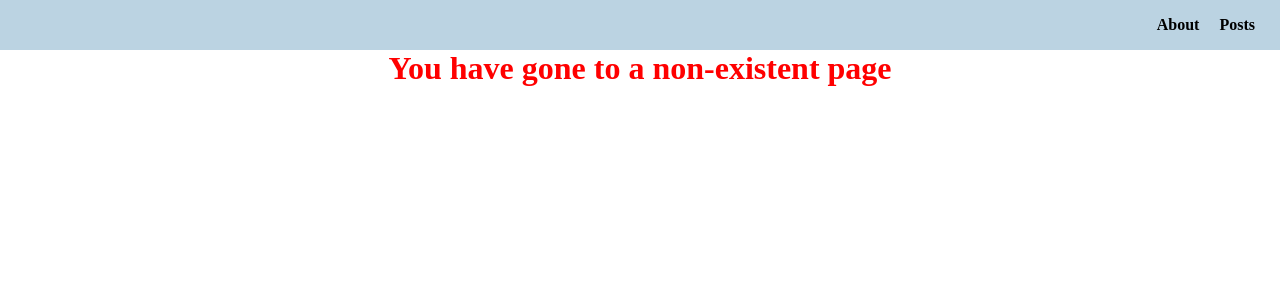
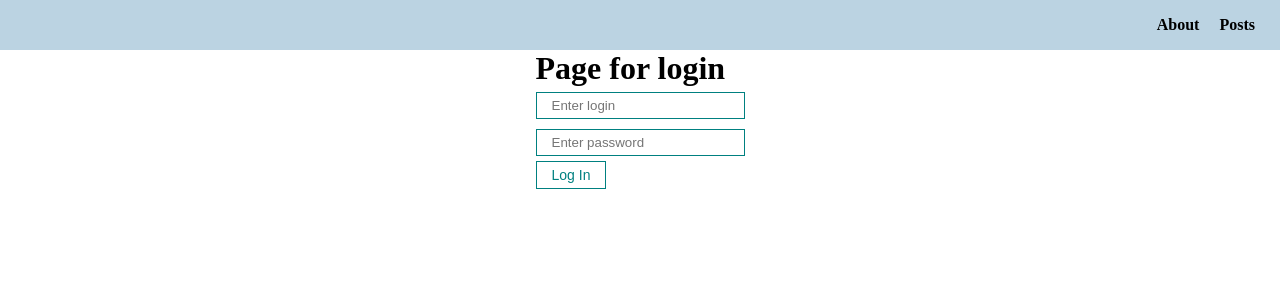
Before and after one commit to Alaska-999/React-project-2, a React (Create React App) app: page /login in a window 1280 px wide. Shown: the top 300 px of the page. Built offline with nearby package versions, Linux system fonts and the light colour scheme.

Commit message:
improved navigation added login page

```diff
--- a/src/Components/AppRouter.jsx
+++ b/src/Components/AppRouter.jsx
@@ -4,18 +4,53 @@ import About from "../Pages/About";
 import Posts from "../Pages/Posts";
 import Error from "../Pages/Error";
 import PostIdPage from "../Pages/PostIdPage";
+import Login from "../Pages/Login";
+import { privateRoutes, publicRoutes } from "../Router/router";
 
 const AppRouter = () => {
-  return (
+  const isAuth = false;
+  return isAuth ? (
     <Routes>
-      <Route path="/" element={<Posts />} />
-      <Route path="/about" element={<About />} />
-      <Route exact path="/posts" element={<Posts />} />
-      <Route exact path="/posts/:id" element={<PostIdPage />} />
-      <Route path="/404" element={<Error />} />
-      <Route path="*" element={<Error />} />
+      {privateRoutes.map((route) => (
+        <Route
+          element={route.component}
+          path={route.path}
+          exact={route.exact}
+        />
+      ))}
+    </Routes>
+  ) : (
+    <Routes>
+      {publicRoutes.map((route) => (
+        <Route
+          element={route.component}
+          path={route.path}
+          exact={route.exact}
+        />
+      ))}
     </Routes>
   );
 };
 
 export default AppRouter;
+{
+  /*<Route exact path="/login" element={<Login />} />*/
+}
+{
+  /*<Route path="/" element={<Posts />} />*/
+}
+{
+  /*<Route path="/about" element={<About />} />*/
+}
+{
+  /*<Route exact path="/posts" element={<Posts />} />*/
+}
+{
+  /*<Route exact path="/posts/:id" element={<PostIdPage />} />*/
+}
+{
+  /*<Route path="/404" element={<Error />} />*/
+}
+{
+  /*<Route path="*" element={<Error />} />*/
+}
--- /dev/null
+++ b/src/Pages/Login.jsx
@@ -0,0 +1,18 @@
+import React from "react";
+import MyInput from "../Components/UI/input/MyInput";
+import MyButton from "../Components/UI/button/MyButton";
+
+const Login = () => {
+  return (
+    <div>
+      <h1>Page for login</h1>
+      <form>
+        <MyInput type="text" placeholder="Enter login" />
+        <MyInput type="password" placeholder="Enter password" />
+        <MyButton>Log In</MyButton>
+      </form>
+    </div>
+  );
+};
+
+export default Login;
--- a/src/Pages/PostIdPage.jsx
+++ b/src/Pages/PostIdPage.jsx
@@ -3,18 +3,23 @@ import { useParams } from "react-router-dom";
 import { useFetching } from "../Components/Hooks/useFetching";
 import PostService from "../API/PostService";
 import Loader from "../Components/UI/Loader/Loader";
-import axios from "axios";
 
 const PostIdPage = () => {
   const params = useParams();
   const [post, setPost] = useState({});
-  const [fetchPostById, isLoading, error] = useFetching(async (id) => {
+  const [comments, setComments] = useState([]);
+  const [fetchPostById, isLoading, error] = useFetching(async () => {
     const response = await PostService.getById(params.id);
     setPost(response.data);
   });
+  // const [fetchComments, isComLoading, comError] = useFetching(async () => {
+  //   const response = await PostService.getCommentsByPostId(params.id);
+  //   setPost(response.data);
+  // });
 
   useEffect(() => {
     fetchPostById(params.id);
+    // fetchComments(params.id);
   });
 
   // useEffect(() => {
@@ -35,6 +40,15 @@ const PostIdPage = () => {
         {post.id}. {post.title}
       </div>
       {/*)}*/}
+      <h1>Comments</h1>
+      {/*<div>*/}
+      {/*  {comments.map((comm) => (*/}
+      {/*    <div style={{ marginTop: 15 }}>*/}
+      {/*      <h5>{comm.email}</h5>*/}
+      {/*      <div>{comm.body}</div>*/}
+      {/*    </div>*/}
+      {/*  ))}*/}
+      {/*</div>*/}
     </div>
   );
 };
--- /dev/null
+++ b/src/Router/router.js
@@ -0,0 +1,15 @@
+import About from "../Pages/About";
+import PostIdPage from "../Pages/PostIdPage";
+import Posts from "../Pages/Posts";
+import Login from "../Pages/Login";
+
+export const privateRoutes = [
+  { path: "/about", component: <About />, exact: true },
+  { path: "/posts", component: <Posts />, exact: true },
+  { path: "/posts/:id", component: <PostIdPage />, exact: true },
+];
+
+export const publicRoutes = [
+  { path: "/login", component: <Login />, exact: false },
+  { path: "*", component: <Login />, exact: false },
+];
```
Also changed, not shown: src/API/PostService.js (+12 -0 lines).
